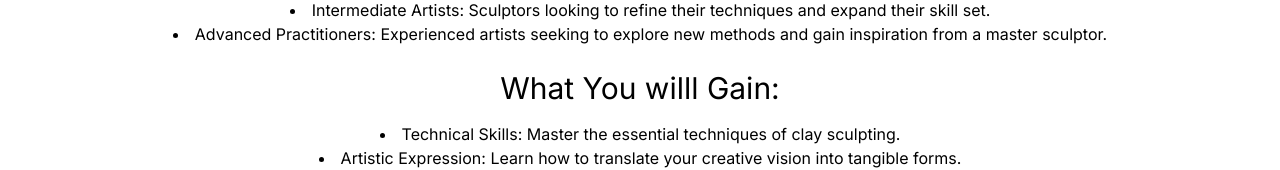
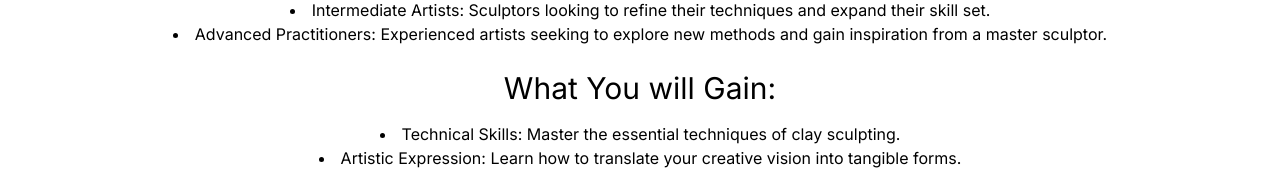
Before and after one commit to giorgio-villani/forgn, a Next.js app: page /sculpture in a window 1280 px wide. Shown: the part 737-907 px from the top of the page. Built offline with nearby package versions, Linux system fonts and the light colour scheme.

Commit message:
adjusted text and adjusted netlify configuration

```diff
--- a/src/app/sculpture/page.tsx
+++ b/src/app/sculpture/page.tsx
@@ -61,7 +61,7 @@ export default function Sculpture() {
             methods and gain inspiration from a master sculptor.
           </li>
         </ul>
-        <h2 className="text-3xl mb-4">What You willl Gain:</h2>
+        <h2 className="text-3xl mb-4">What You will Gain:</h2>
         <ul className="list-disc list-inside mb-6">
           <li>
             Technical Skills: Master the essential techniques of clay sculpting.
```
Also changed, not shown: 1 other file (tests, documents, lock files or other folders).
